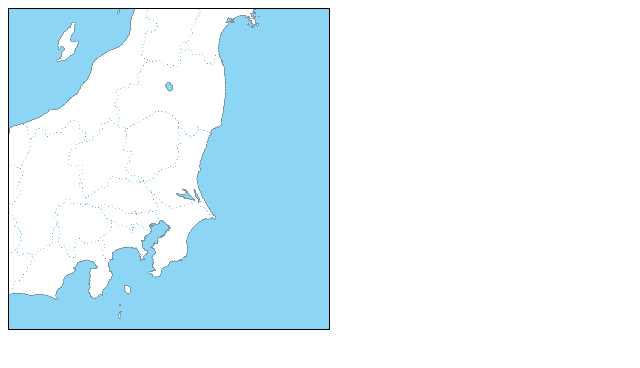
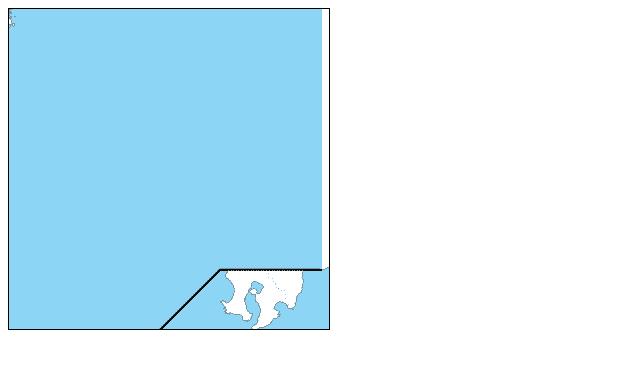
Before and after one commit to oti/hammer-drag-map, a website: page index.html in a window 1280 px wide. Shown: the whole page, without its empty margins (0-640 px from the left). Drawn offline with Linux system fonts and the light colour scheme.

Commit message:
Remove some style

```diff
--- a/css/hammer-drag-map.css
+++ b/css/hammer-drag-map.css
@@ -9,8 +9,6 @@
 
 .dragmap {
   background-image: url(../img/map.gif);
-  background-position: 50% 50%;
-  background-repeat: no-repeat;
 }
 
 /*
```
